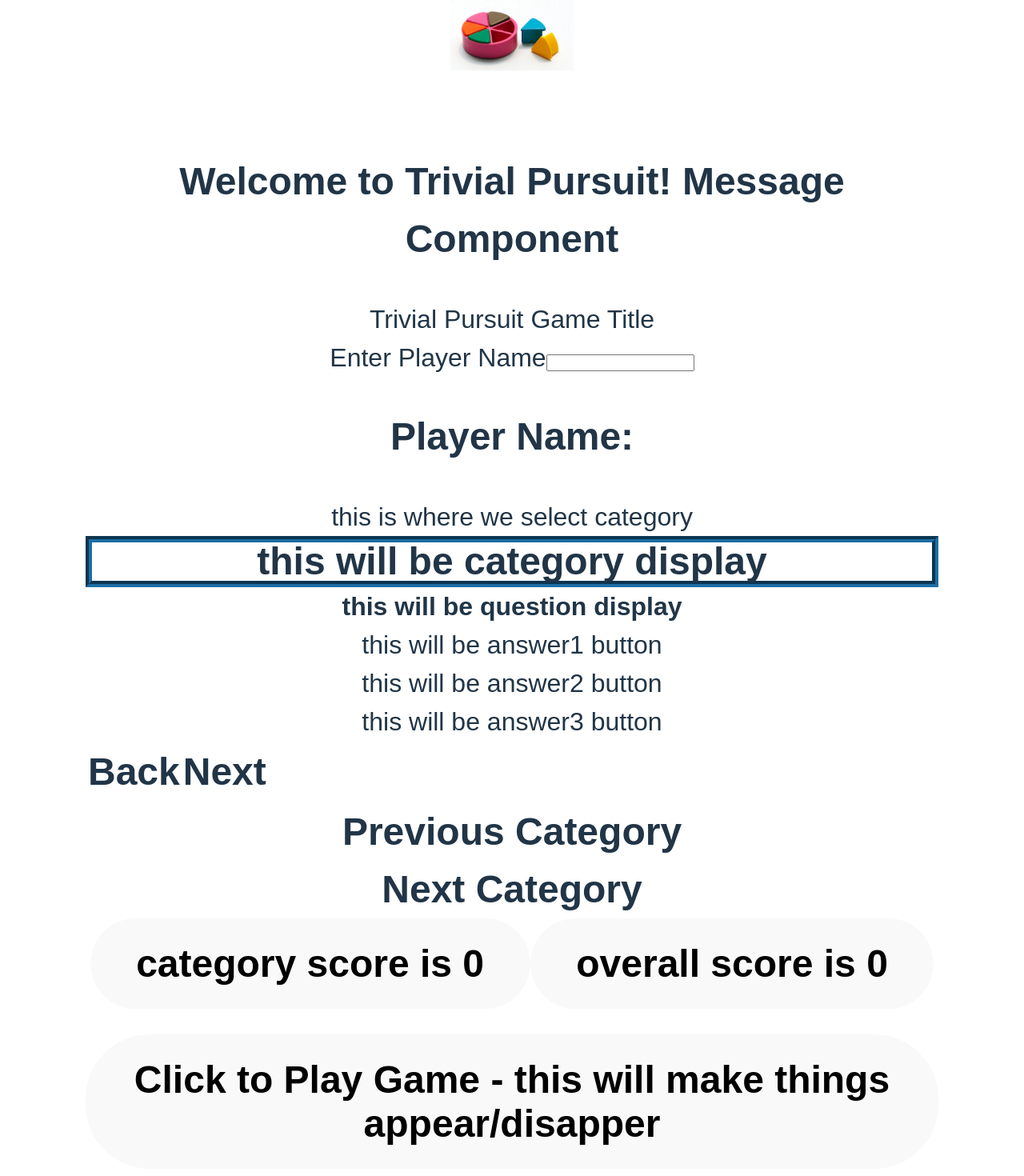
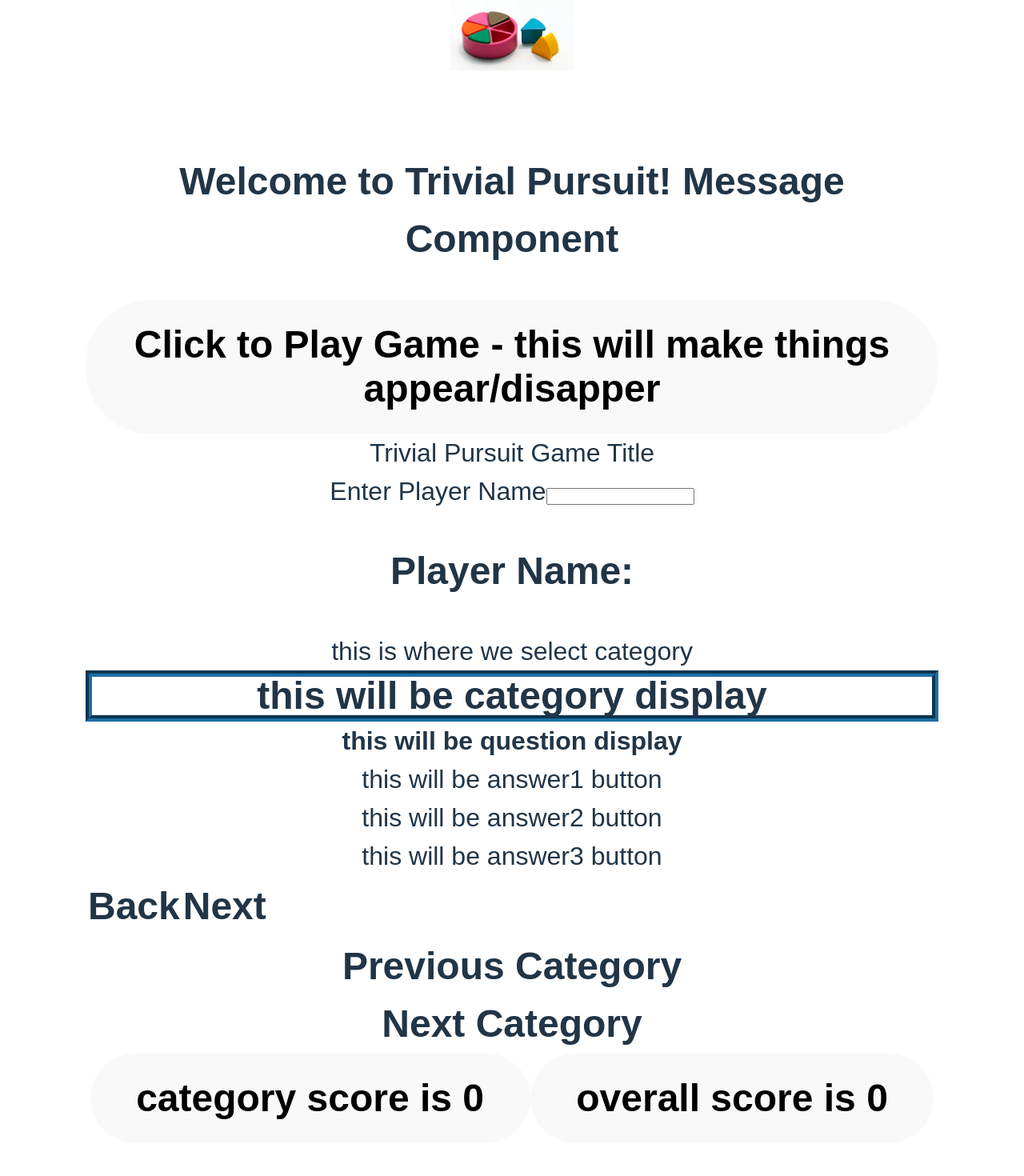
Before and after one commit to mbriese/TrivialPursuits, a React (Vite) app in the folder TrivialPursuitGame/: page / in a window 1280 px wide. Shown: the part 64-1534 px from the top of the page at 80% size. Built offline with nearby package versions, Linux system fonts and the light colour scheme.

Commit message:
reordering components

```diff
--- a/TrivialPursuitGame/src/App.tsx
+++ b/TrivialPursuitGame/src/App.tsx
@@ -33,6 +33,12 @@ function App() {
         <div className="h2 page-section-inner">
           <Message />
         </div>
+
+        <button
+          className="h2 button-item"
+          onClick={() => setAnswer((answer) => !answer)}>
+          Click to Play Game - this will make things appear/disapper
+        </button>
         <div className="h2 page-section-inner">{gameTitle}</div>
         <div className="p page-section-inner">
           Enter Player Name
@@ -84,11 +90,6 @@ function App() {
           overall score is {count}
         </button>
       </div>
-      <button
-        className="h2 button-item"
-        onClick={() => setAnswer((answer) => !answer)}>
-        Click to Play Game - this will make things appear/disapper
-      </button>
     </div>
   );
 }
```
